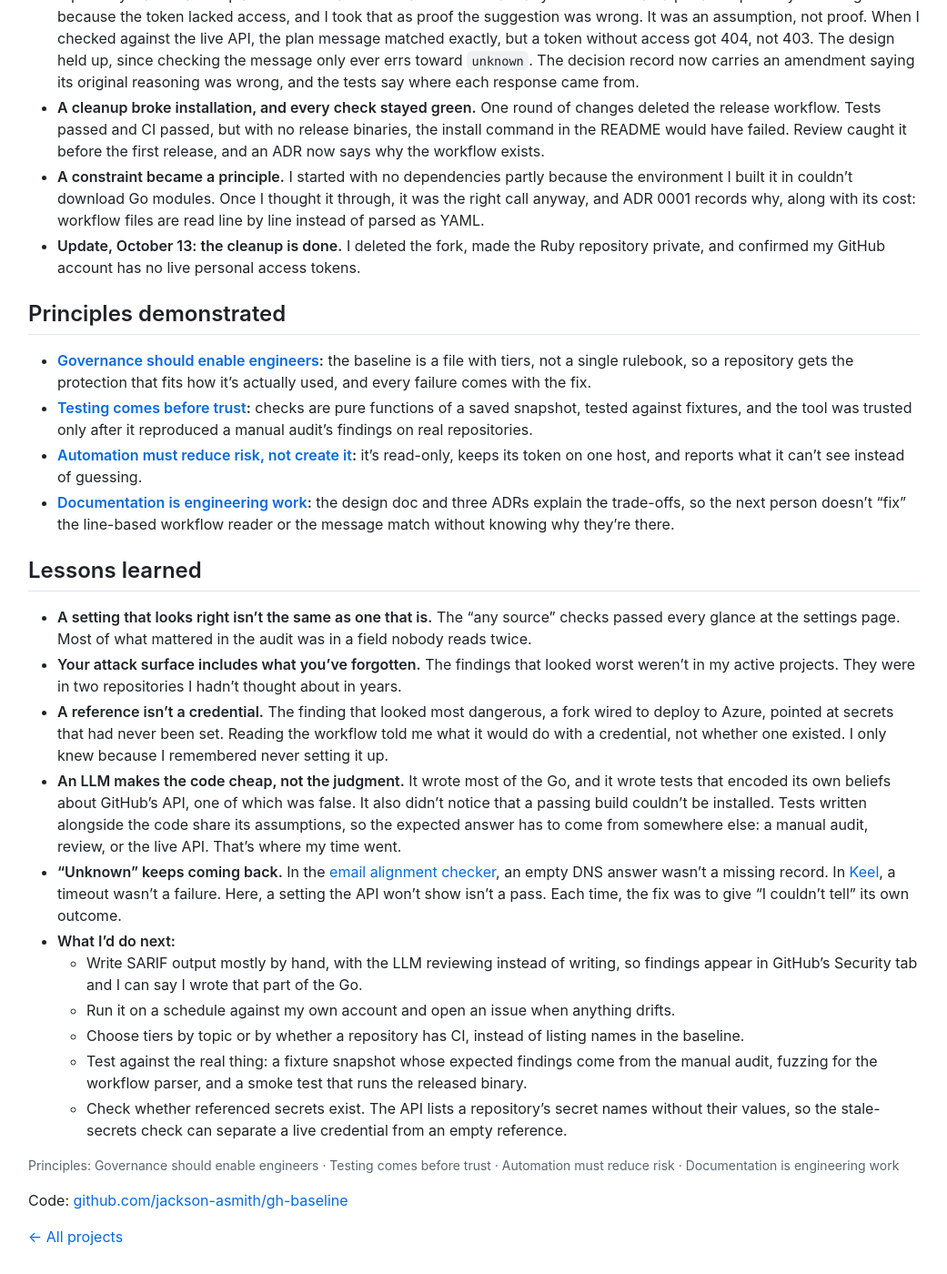
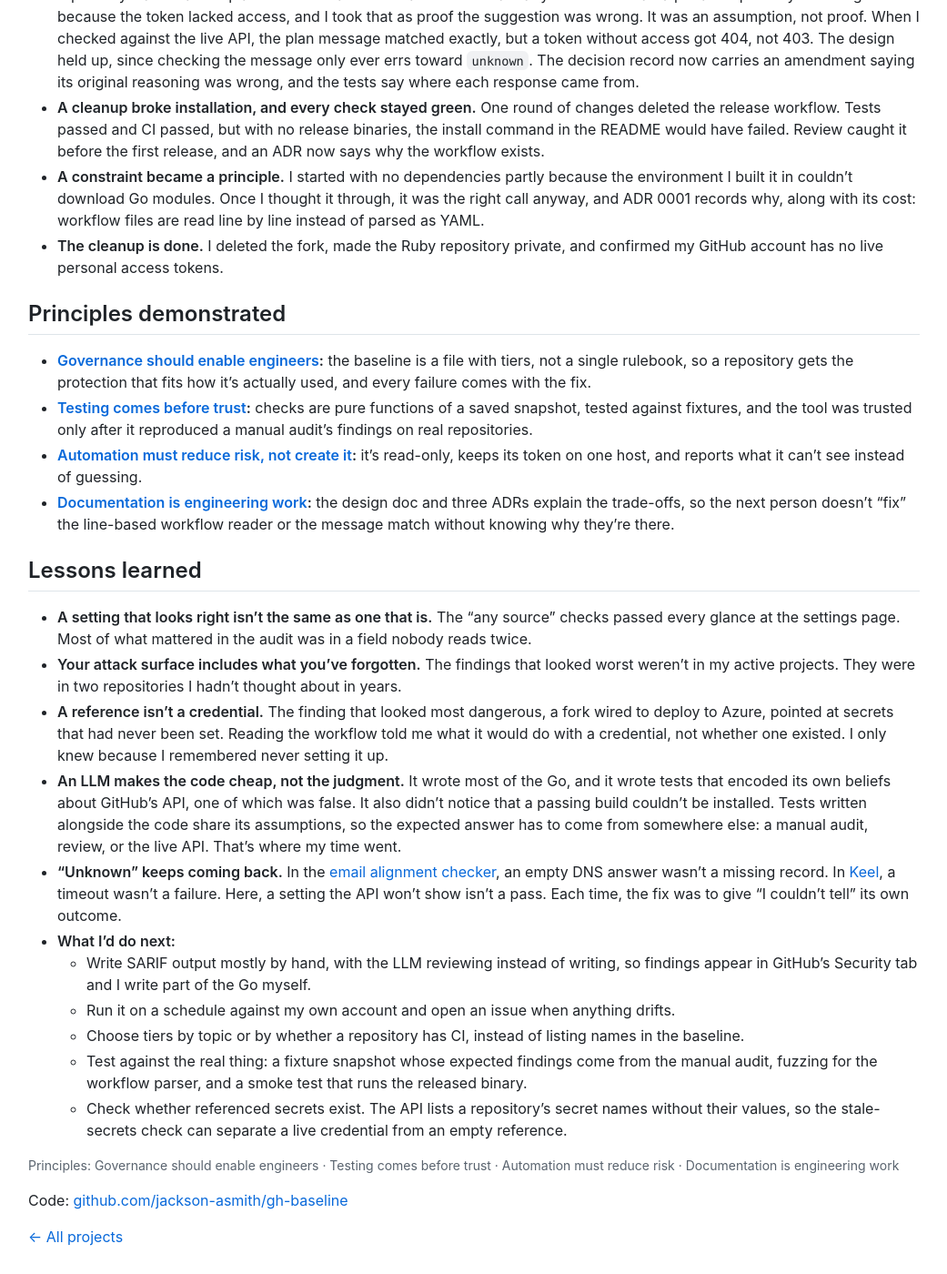
Before and after one commit to jackson-asmith/jacksonsmith.github.io, a Jekyll site: the page built from _projects/gh-baseline.md, in a window 1280 px wide and 1400 px high, scrolled down 4081 px. Shown: the whole window at 91% size, without its empty margins (119-1160 px from the left). Built offline with Jekyll 4.4.1, drawn with Linux system fonts in a browser that asks for light colours.

Commit message:
Polish gh-baseline case study wording
Tighten the summary shown on the Projects list, drop the dated update
label from the cleanup outcome, and reword the SARIF next step.

Co-Authored-By: Claude Opus 5.5 <noreply@anthropic.com>

```diff
--- a/_projects/gh-baseline.md
+++ b/_projects/gh-baseline.md
@@ -116,7 +116,7 @@ Plan limits are classified once, in the collector: a 403 on a private repository
 * **A test asserted something GitHub doesn't do.** Reviewing an early version, the LLM suggested deciding whether a private repository was on a free plan from the status code alone. A test already in the suite had a private repository returning 403 because the token lacked access, and I took that as proof the suggestion was wrong. It was an assumption, not proof. When I checked against the live API, the plan message matched exactly, but a token without access got 404, not 403. The design held up, since checking the message only ever errs toward `unknown`. The decision record now carries an amendment saying its original reasoning was wrong, and the tests say where each response came from.
 * **A cleanup broke installation, and every check stayed green.** One round of changes deleted the release workflow. Tests passed and CI passed, but with no release binaries, the install command in the README would have failed. Review caught it before the first release, and an ADR now says why the workflow exists.
 * **A constraint became a principle.** I started with no dependencies partly because the environment I built it in couldn't download Go modules. Once I thought it through, it was the right call anyway, and ADR 0001 records why, along with its cost: workflow files are read line by line instead of parsed as YAML.
-* **Update, October 13: the cleanup is done.** I deleted the fork, made the Ruby repository private, and confirmed my GitHub account has no live personal access tokens.
+* **The cleanup is done.** I deleted the fork, made the Ruby repository private, and confirmed my GitHub account has no live personal access tokens.
 
 ## Principles demonstrated
 
@@ -133,7 +133,7 @@ Plan limits are classified once, in the collector: a 403 on a private repository
 * **An LLM makes the code cheap, not the judgment.** It wrote most of the Go, and it wrote tests that encoded its own beliefs about GitHub's API, one of which was false. It also didn't notice that a passing build couldn't be installed. Tests written alongside the code share its assumptions, so the expected answer has to come from somewhere else: a manual audit, review, or the live API. That's where my time went.
 * **"Unknown" keeps coming back.** In the [email alignment checker](/projects/email-alignment-checker/), an empty DNS answer wasn't a missing record. In [Keel](/projects/keel/), a timeout wasn't a failure. Here, a setting the API won't show isn't a pass. Each time, the fix was to give "I couldn't tell" its own outcome.
 * **What I'd do next:**
-  * Write SARIF output mostly by hand, with the LLM reviewing instead of writing, so findings appear in GitHub's Security tab and I can say I wrote that part of the Go.
+  * Write SARIF output mostly by hand, with the LLM reviewing instead of writing, so findings appear in GitHub's Security tab and I write part of the Go myself.
   * Run it on a schedule against my own account and open an issue when anything drifts.
   * Choose tiers by topic or by whether a repository has CI, instead of listing names in the baseline.
   * Test against the real thing: a fixture snapshot whose expected findings come from the manual audit, fuzzing for the workflow parser, and a smoke test that runs the released binary.
```
Also changed, not shown: other parts of _projects/gh-baseline.md (+1 -1 lines).
